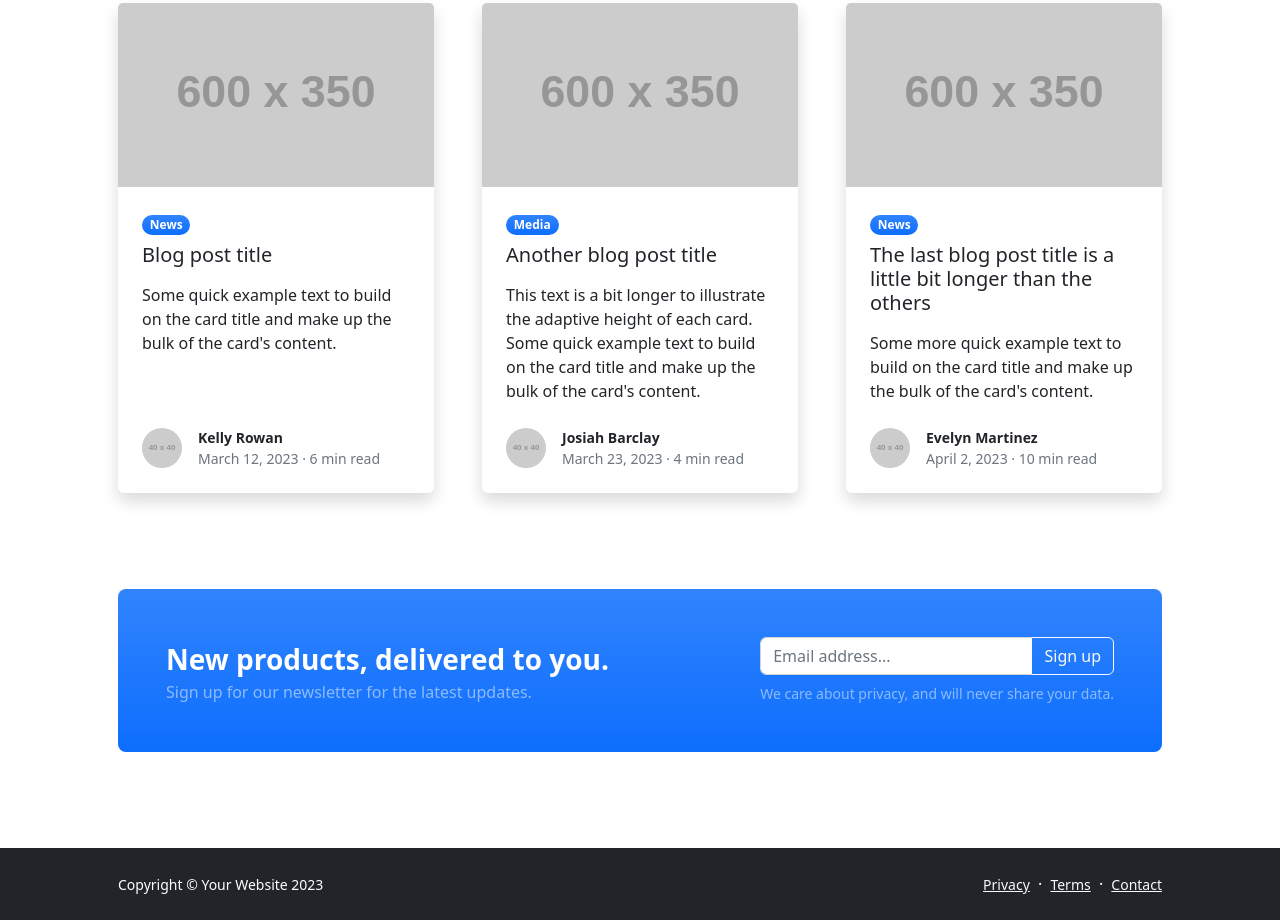
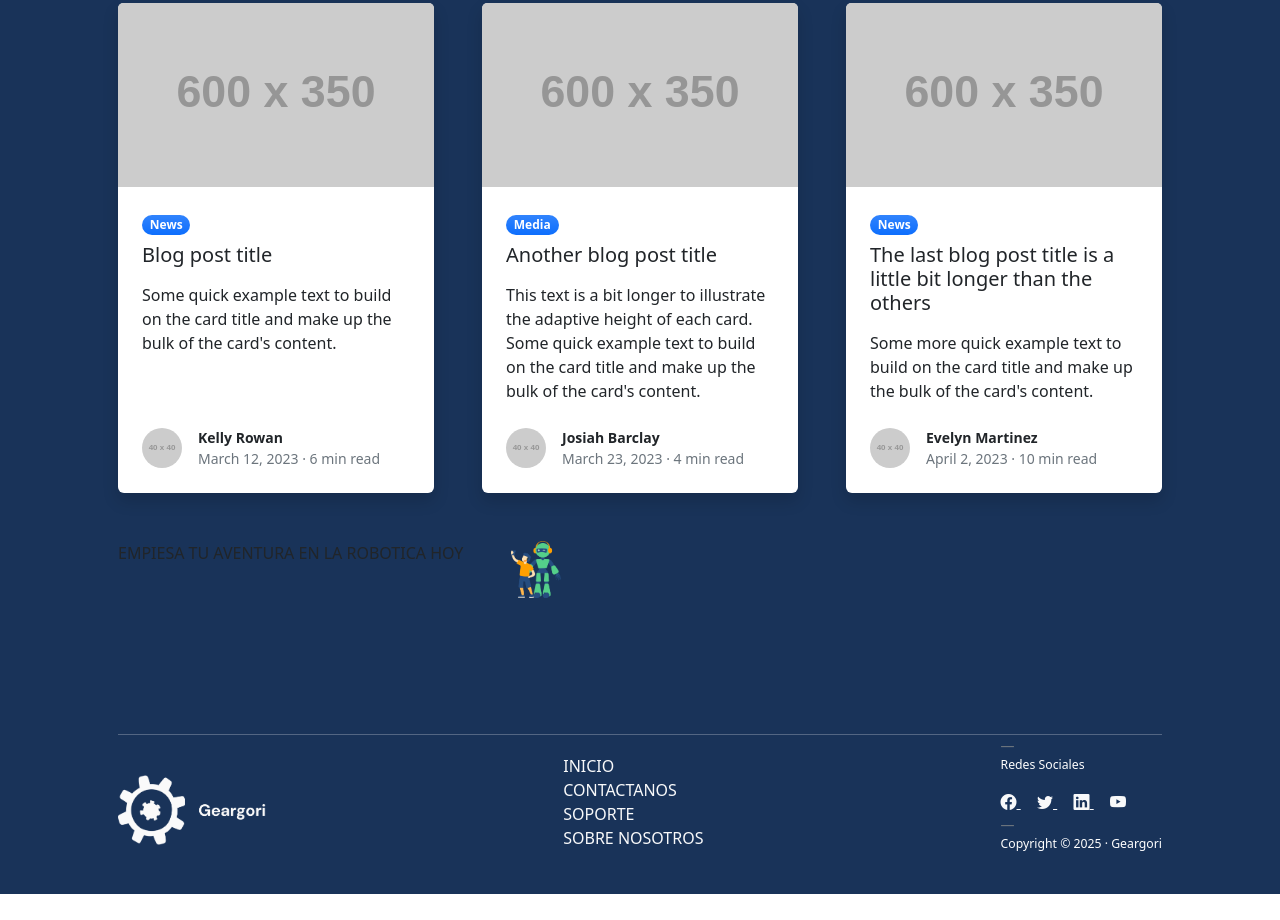
Before and after one commit to xRubenCamargox/Geargori-page, a website: page dist/index.html in a window 1280 px wide. Shown: the part 1757-2677 px from the top of the page. After the commit the page ends 2651 px from the top, so only its background shows below. Drawn offline with nearby package versions, Linux system fonts and the light colour scheme; placeholder pictures from the web are drawn by us.

Commit message:
cambio color del fondo desde la libreria de bootstrap, dark=#193359

```diff
--- a/dist/index.html
+++ b/dist/index.html
@@ -116,7 +116,7 @@
                 </div>
             </div>
             <!-- Blog preview section-->
-            <section class="py-5">
+            <section class="bg-dark py-5">
                 <div class="container px-5 my-5">
                     <div class="row gx-5 justify-content-center">
                         <div class="col-lg-8 col-xl-6">
@@ -191,8 +191,8 @@
                             </div>
                         </div>
                     </div>
-                    <!-- Call to action-->
-                    <aside class="bg-primary bg-gradient rounded-3 p-4 p-sm-5 mt-5">
+                    <!-- Call to action
+                    <aside class="bg-dark bg-gradient rounded-3 p-4 p-sm-5 mt-5">
                         <div class="d-flex align-items-center justify-content-between flex-column flex-xl-row text-center text-xl-start">
                             <div class="mb-4 mb-xl-0">
                                 <div class="fs-3 fw-bold text-white">New products, delivered to you.</div>
@@ -206,21 +206,81 @@
                                 <div class="small text-white-50">We care about privacy, and will never share your data.</div>
                             </div>
                         </div>
-                    </aside>
+                    </aside>-->
+                    <div class="row gx-5">
+                        <div class="col-auto">
+                            <div class="row-auto">
+                                <p>EMPIESA TU AVENTURA EN LA ROBOTICA HOY</p>
+                            </div>
+                            <div class="row-auto">
+
+                            </div>
+                            <div class="row-auto">
+
+                            </div>
+                        </div>
+                        <div class="col-auto">
+                            <img src="/src/assets/Robot2.webp" class="img-fluid" alt="" width="50" height="50">
+                        </div>
+                    </div>
                 </div>
             </section>
         </main>
         <!-- Footer-->
         <footer class="bg-dark py-4 mt-auto">
             <div class="container px-5">
+                <hr style="color:white">
                 <div class="row align-items-center justify-content-between flex-column flex-sm-row">
-                    <div class="col-auto"><div class="small m-0 text-white">Copyright &copy; Your Website 2023</div></div>
                     <div class="col-auto">
-                        <a class="link-light small" href="#!">Privacy</a>
-                        <span class="text-white mx-1">&middot;</span>
-                        <a class="link-light small" href="#!">Terms</a>
-                        <span class="text-white mx-1">&middot;</span>
-                        <a class="link-light small" href="#!">Contact</a>
+                        <a class="link-light" href="index.html">
+                            <img src="/src/assets/logo.webp" alt="Geargori" width="auto" height="70">
+                        </a>
+                    </div>
+                    <div class="col-auto">
+                        <ul class="list-unstyled">
+                            <li>
+                                <a class="nav-link link-light small" href="#!">INICIO</a>
+                            </li>
+                            <li>
+                                <a class="nav-link link-light small" href="#!">CONTACTANOS</a>
+                            </li>
+                            <li>
+                                <a class="nav-link link-light small" href="#!">SOPORTE</a>
+                            </li>
+                            <li>
+                                <a class="nav-link link-light small" href="#!">SOBRE NOSOTROS</a>
+                            </li>
+                        </ul>
+                        <!--
+                            <span class="text-white mx-1">&middot;</span>
+                            <span class="text-white mx-1">&middot;</span>
+                        -->
+                    </div>
+                    <div class="col-auto">
+                        <ul class="list-unstyled">
+                            <li>
+                                <div class="col-auto blockquote-footer"><div class="small m-0 text-white">Redes Sociales</div></div>
+                            </li>
+                            <li>
+                                <a class="link-light" href="#!">
+                                    <i class="bi bi-facebook"> </i>
+                                    <!--<img src="/docs/5.2/assets/brand/bootstrap-logo.svg" alt="facebook" width="30" height="24">-->
+                                </a>
+                                <span class="text-white mx-1">&nbsp;</span>
+                                <a class="link-light" href="#!">
+                                    <i class="bi bi-twitter"> </i>
+                                </a>
+                                <span class="text-white mx-1">&nbsp;</span>
+                                <a class="link-light" href="#!">
+                                    <i class="bi bi-linkedin"> </i>
+                                </a>
+                                <span class="text-white mx-1">&nbsp;</span>
+                                <a class="link-light" href="#!">
+                                    <i class="bi bi-youtube"></i>
+                                </a>
+                            </li>
+                        </ul>
+                        <div class="col-auto blockquote-footer"><div class="small m-0 text-white">Copyright &copy; 2025 &middot; Geargori</div></div>
                     </div>
                 </div>
             </div>
--- a/package.json
+++ b/package.json
@@ -36,7 +36,8 @@
         "url": "https://github.com/StartBootstrap/startbootstrap-modern-business.git"
     },
     "dependencies": {
-        "bootstrap": "5.2.3"
+        "bootstrap": "5.2.3",
+        "bootstrap-icons": "^1.11.3"
     },
     "devDependencies": {
         "autoprefixer": "10.4.14",
```
Also changed, not shown: dist/css/styles.css, 1 other file.
